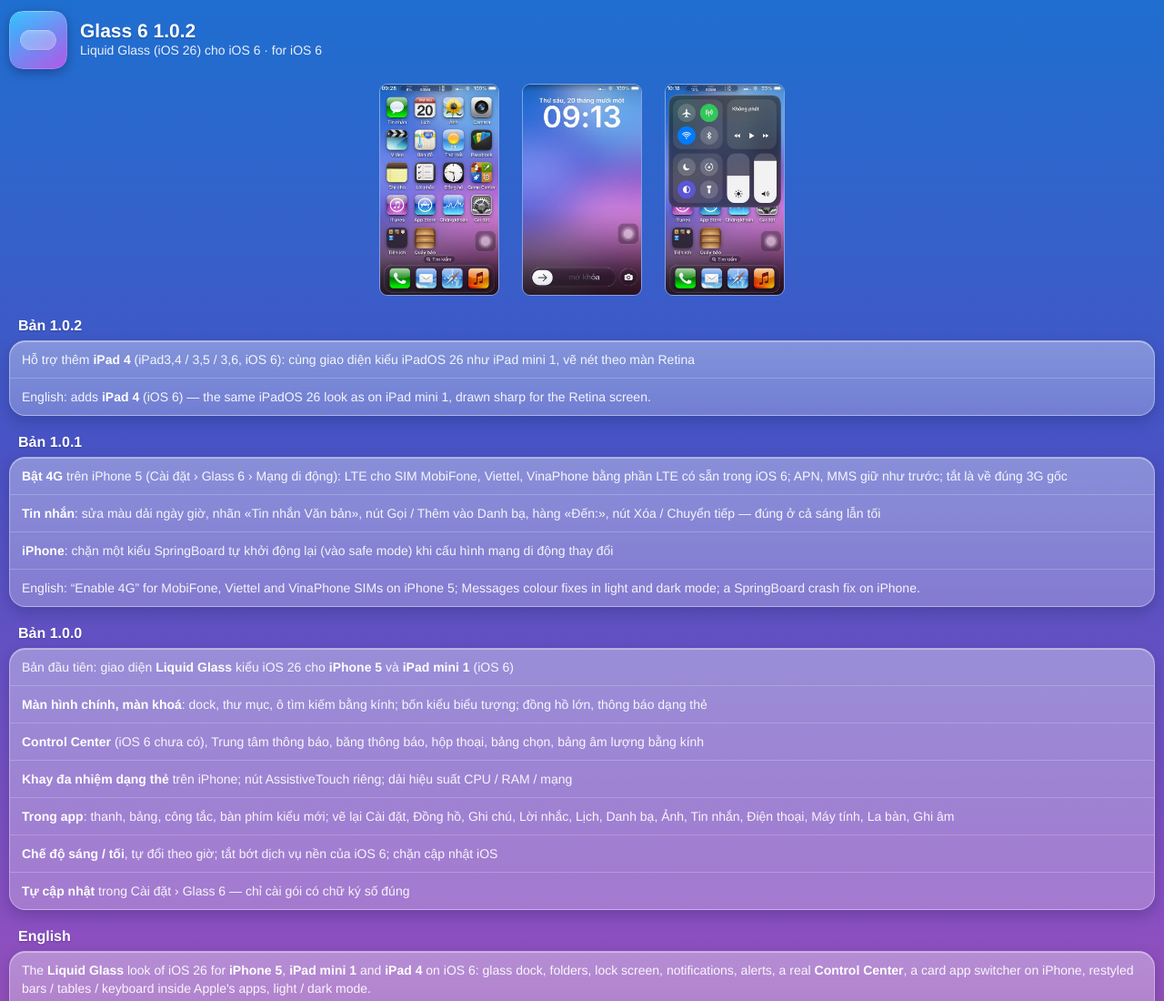
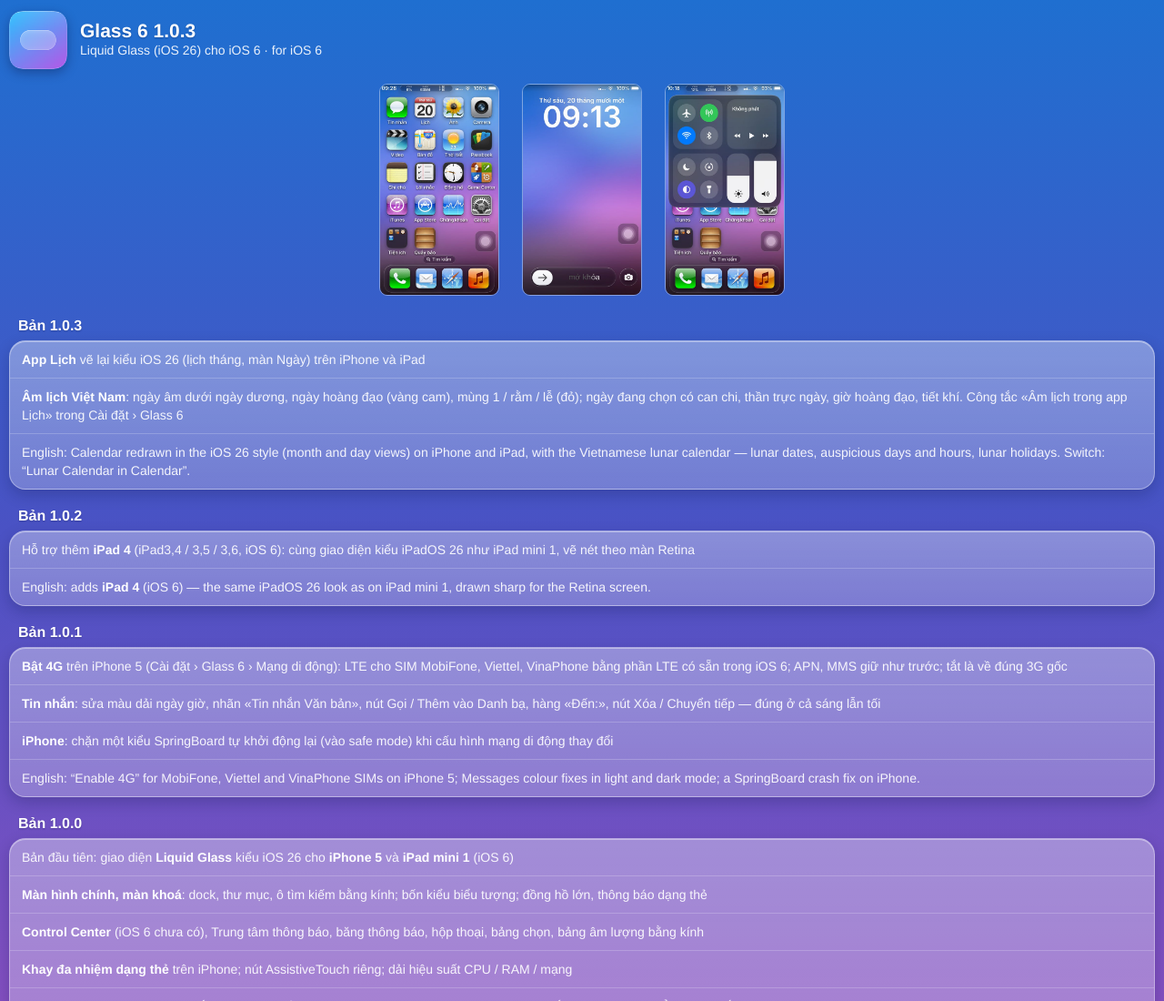
Before and after one commit to itovn/Glass6, a plain HTML site: page cydia/depiction.html in a window 1280 px wide. Shown: the top 1100 px of the page at 91% size. Drawn offline with Linux system fonts and the light colour scheme.

Commit message:
Glass 6 1.0.3: app Lịch kiểu iOS 26 + âm lịch Việt Nam — trang + nguồn Cydia

```diff
--- a/cydia/depiction.html
+++ b/cydia/depiction.html
@@ -36,12 +36,19 @@ h2 { margin: 20px 10px 7px; font-size: 16px; text-shadow: 0 1px 2px rgba(10, 16,
 <body>
 <div class="head">
   <img src="CydiaIcon.png" alt="">
-  <b>Glass 6 1.0.2</b>
+  <b>Glass 6 1.0.3</b>
   <span>Liquid Glass (iOS 26) cho iOS 6 · for iOS 6</span>
 </div>
 
 <div class="shots">
   <img src="../img/phone-home.jpg" alt=""><img src="../img/phone-lock.jpg" alt=""><img src="../img/phone-cc.jpg" alt="">
+</div>
+
+<h2>Bản 1.0.3</h2>
+<div class="glass">
+  <div class="row"><b>App Lịch</b> vẽ lại kiểu iOS 26 (lịch tháng, màn Ngày) trên iPhone và iPad</div>
+  <div class="row"><b>Âm lịch Việt Nam</b>: ngày âm dưới ngày dương, ngày hoàng đạo (vàng cam), mùng 1 / rằm / lễ (đỏ); ngày đang chọn có can chi, thần trực ngày, giờ hoàng đạo, tiết khí. Công tắc «Âm lịch trong app Lịch» trong Cài đặt › Glass 6</div>
+  <div class="row">English: Calendar redrawn in the iOS 26 style (month and day views) on iPhone and iPad, with the Vietnamese lunar calendar — lunar dates, auspicious days and hours, lunar holidays. Switch: “Lunar Calendar in Calendar”.</div>
 </div>
 
 <h2>Bản 1.0.2</h2>
```
Also changed, not shown: en.html (+2 -1 lines), index.html (+2 -1 lines), 8 other files.
